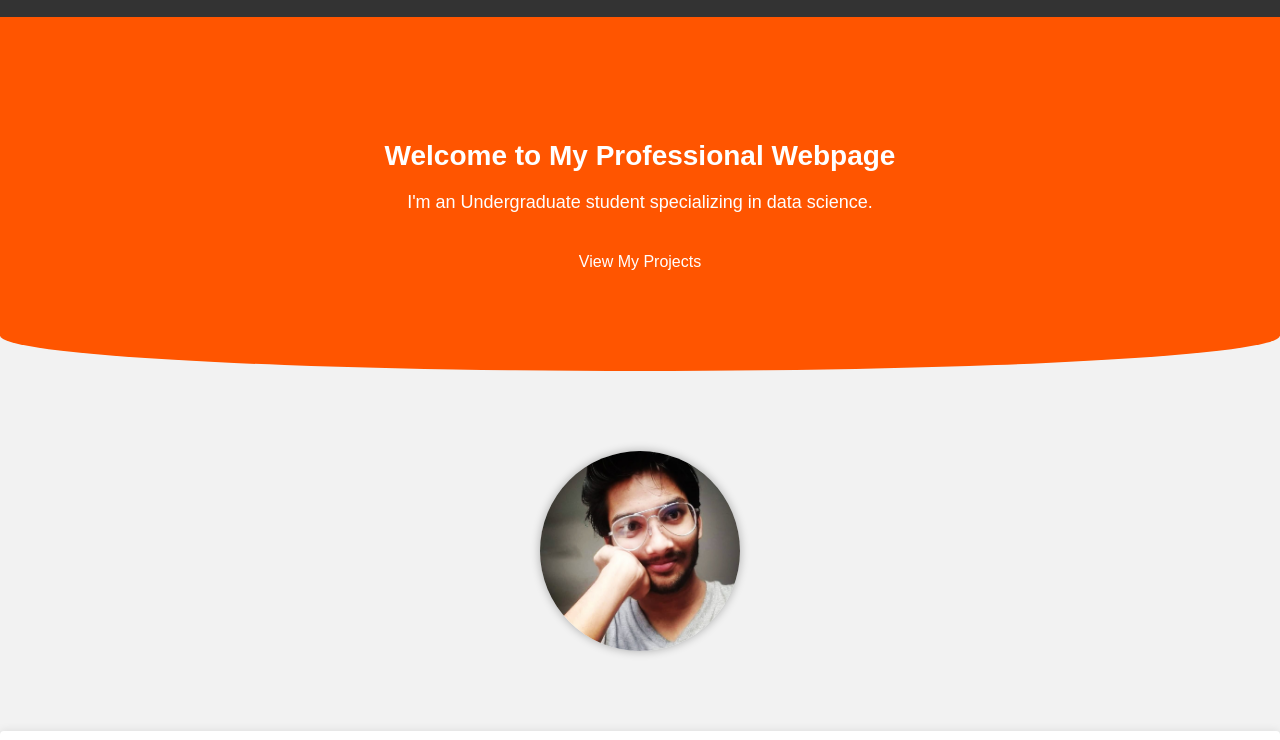
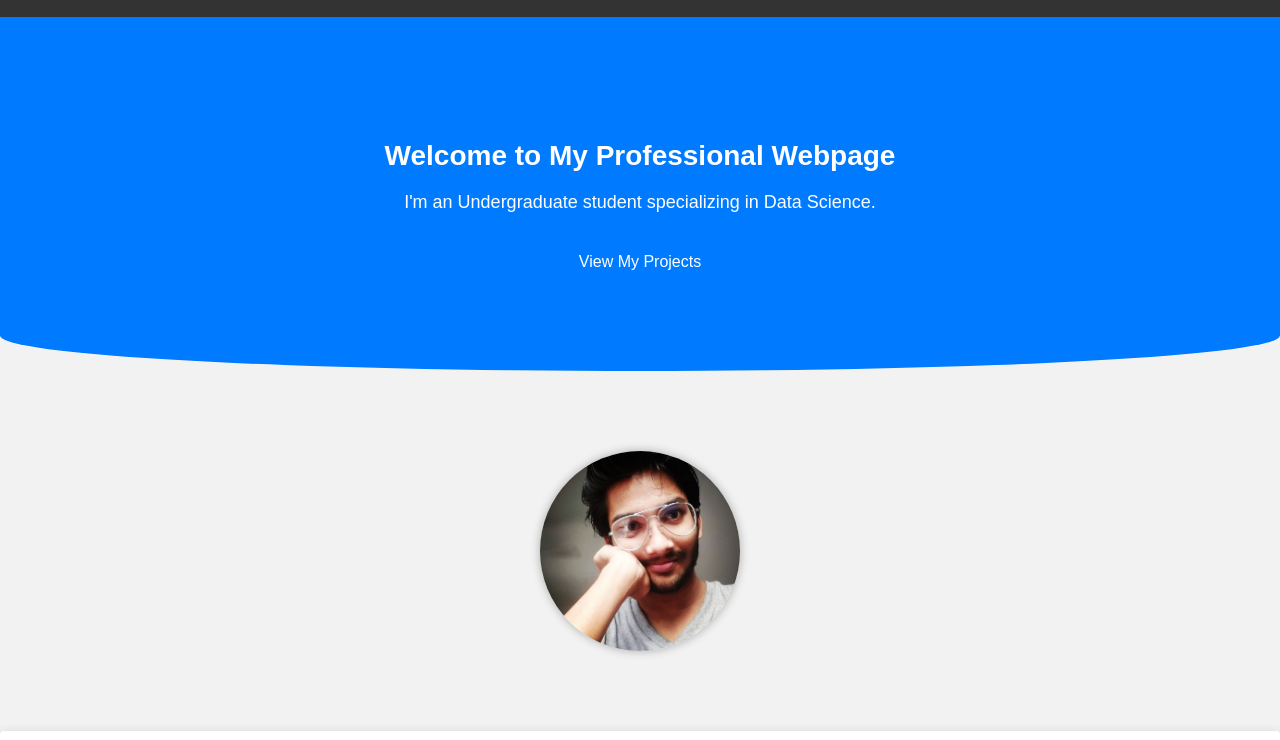
Before and after one commit to PRAKASH2003P/NEW, a plain HTML site: page index.html in a window 1280 px wide. Shown: the part 60-800 px from the top of the page. Drawn offline with Linux system fonts and the light colour scheme.

Commit message:
Update index.html

```diff
--- a/index.html
+++ b/index.html
@@ -31,7 +31,7 @@
     }
 
     .hero {
-      background-color: #ff5500;
+      background-color: #007bff;
       color: #fff;
       padding: 60px;
       text-align: center;
@@ -50,7 +50,7 @@
     }
 
     .btn {
-      background-color: #ff5500;
+      background-color: #007bff;
       color: #fff;
       padding: 12px 24px;
       border-radius: 4px;
@@ -60,7 +60,7 @@
     }
 
     .btn:hover {
-      background-color: #ff4400;
+      background-color: #0056b3;
     }
 
     footer {
@@ -132,7 +132,7 @@
   <section class="hero">
     <div class="container">
       <h2>Welcome to My Professional Webpage</h2>
-      <p>I'm an Undergraduate student specializing in data science.</p>
+      <p>I'm an Undergraduate student specializing in Data Science.</p>
       <a href="#" class="btn">View My Projects</a>
     </div>
   </section>
```
